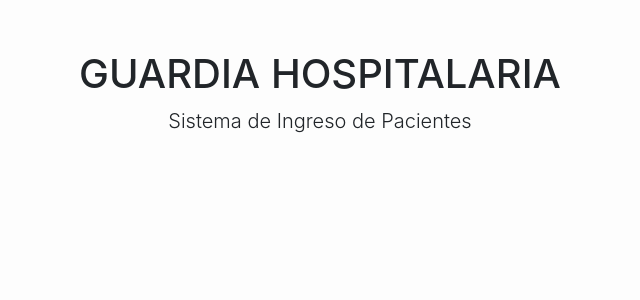
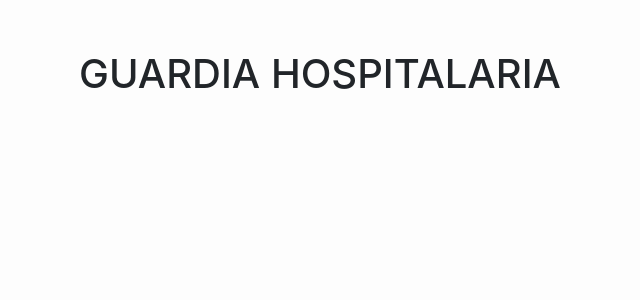
Before and after one commit to ramacualquiercosa/PIG_G3_22816, a Django app: page / in a window 1280 px wide. Shown: the part 72-372 px from the top of the page, without its empty margins (320-960 px from the left). Run offline with Django 3.2, Linux system fonts and the light colour scheme; some libraries are stand-ins or nearby versions.

Commit message:
atualización ultima version

```diff
--- a/PIG_G3_22816/core/templates/core/home.html
+++ b/PIG_G3_22816/core/templates/core/home.html
@@ -5,7 +5,6 @@
 <div class="container">
   <div style="padding-top:50px; text-align:center;">
     <h1>{{title}}</h1>
-    <p class="lead">Sistema de Ingreso de Pacientes</p>
   </div>
 </div>
 {% endblock %}
```
Also changed, not shown: PIG_G3_22816/db.sqlite3.
